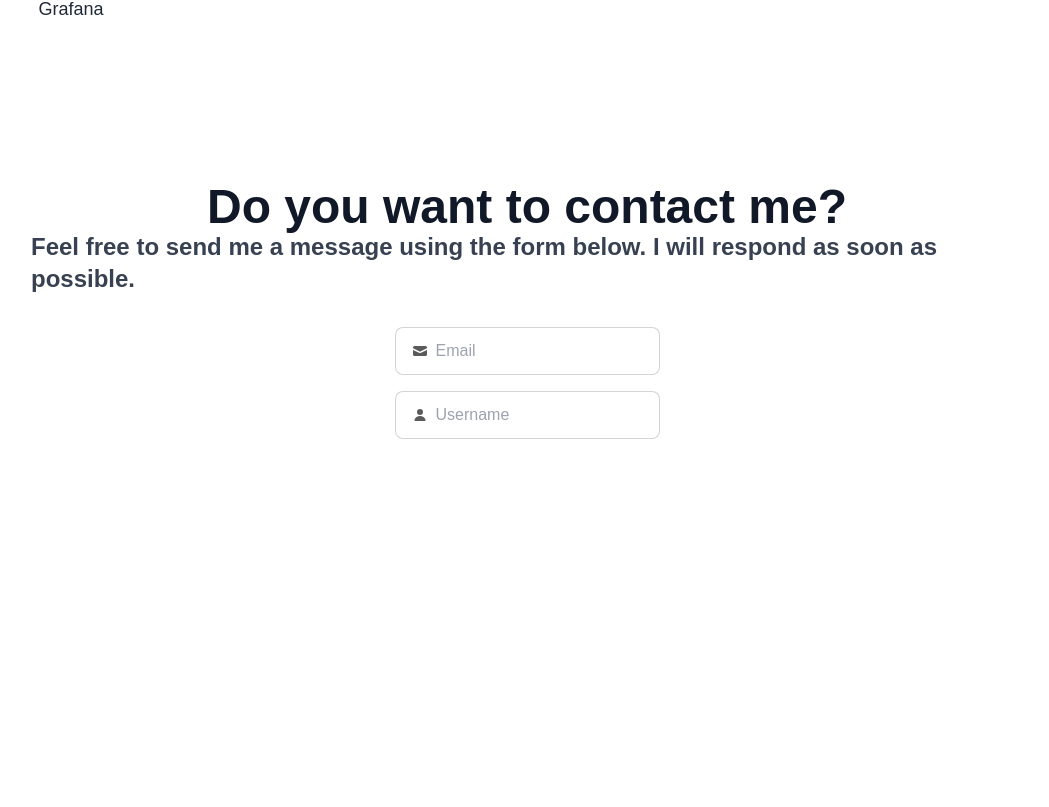
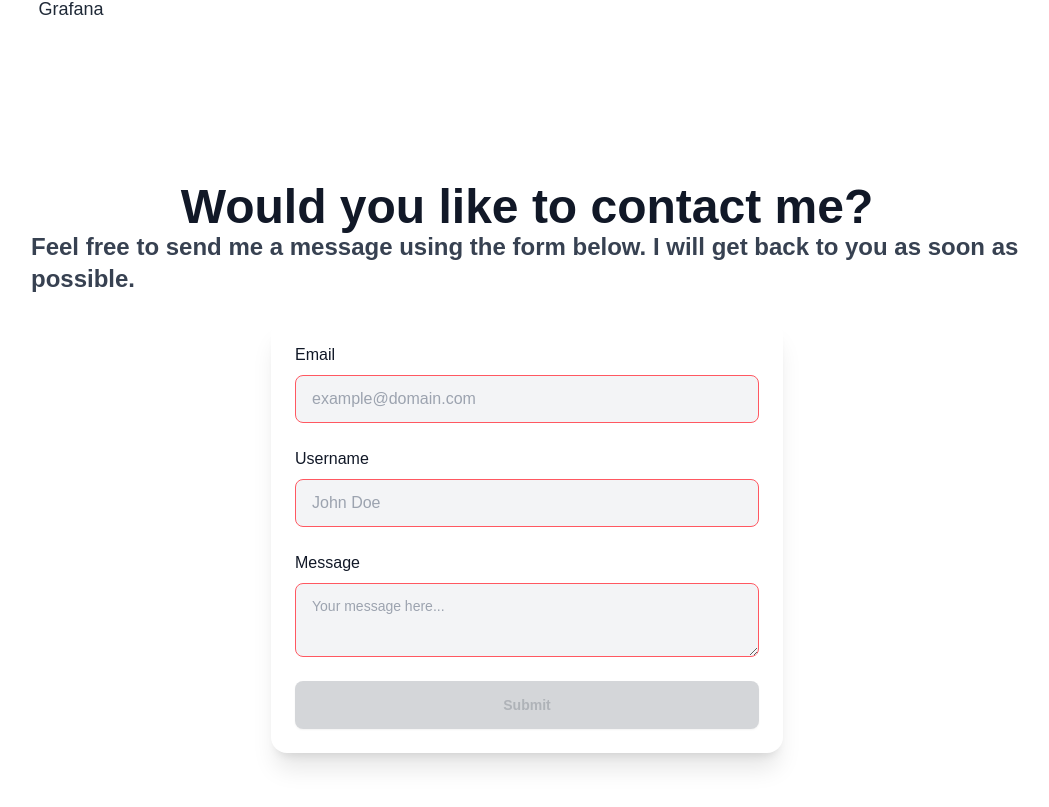
Before and after one commit to Farmeurimmo/portfolio-v5, a Next.js app: page /en in a window 1280 px wide. Shown: the part 1834-2641 px from the top of the page, without its empty margins (113-1162 px from the left). Built offline with nearby package versions, Linux system fonts and the light colour scheme; no server answers.

Commit message:
feat: add contact form (without backend interaction)

```diff
--- a/src/app/[locale]/page.jsx
+++ b/src/app/[locale]/page.jsx
@@ -1,4 +1,5 @@
 import {useTranslations} from 'next-intl';
+import ContactForm from "@/components/ContactForm";
 
 let skills = [
     {
@@ -235,10 +236,11 @@ export default function HomePage() {
                         <h2 className="text-3xl sm:text-4xl lg:text-5xl font-bold text-gray-900 dark:text-white">{t('skills.title')}</h2>
                         {Object.keys(groupedSkills).map(category => (
                             <div key={category} className="flex flex-col flex-wrap gap-8">
-                                <h3 className="text-2xl sm:text-3xl lg:text-4xl font-semibold text-gray-800 dark:text-gray-200">{t("skills."+ category)}</h3>
+                                <h3 className="text-2xl sm:text-3xl lg:text-4xl font-semibold text-gray-800 dark:text-gray-200">{t("skills." + category)}</h3>
                                 <div className="flex flex-wrap gap-4">
                                     {groupedSkills[category].map(skill => (
-                                        <div key={skill.name} className={`card ${groupedSkills[category].length > 1 ? 'flex-grow' : ''}`}>
+                                        <div key={skill.name}
+                                             className={`card ${groupedSkills[category].length > 1 ? 'flex-grow' : ''}`}>
                                             <a href={skill.href} target="_blank"
                                                className="flex flex-col items-center gap-2" title={skill.name}>
                                                 <img src={getIconUrl(skill.name)}
@@ -256,32 +258,7 @@ export default function HomePage() {
                 <section id={"contact"} className="flex flex-col items-center min-h-screen p-4 sm:p-8 lg:p-16">
                     <h2 className="text-3xl sm:text-4xl lg:text-5xl font-bold text-gray-900 dark:text-white">{t('contact.title')}</h2>
                     <p className="text-lg font-semibold sm:text-xl lg:text-2xl text-gray-700 dark:text-gray-200">{t('contact.description')}</p>
-                    <div className="flex flex-col gap-4 mt-8">
-                        <label className="input input-bordered flex items-center gap-2">
-                            <svg
-                                xmlns="http://www.w3.org/2000/svg"
-                                viewBox="0 0 16 16"
-                                fill="currentColor"
-                                className="h-4 w-4 opacity-70">
-                                <path
-                                    d="M2.5 3A1.5 1.5 0 0 0 1 4.5v.793c.026.009.051.02.076.032L7.674 8.51c.206.1.446.1.652 0l6.598-3.185A.755.755 0 0 1 15 5.293V4.5A1.5 1.5 0 0 0 13.5 3h-11Z" />
-                                <path
-                                    d="M15 6.954 8.978 9.86a2.25 2.25 0 0 1-1.956 0L1 6.954V11.5A1.5 1.5 0 0 0 2.5 13h11a1.5 1.5 0 0 0 1.5-1.5V6.954Z" />
-                            </svg>
-                            <input type="text" className="grow" placeholder="Email" />
-                        </label>
-                        <label className="input input-bordered flex items-center gap-2">
-                            <svg
-                                xmlns="http://www.w3.org/2000/svg"
-                                viewBox="0 0 16 16"
-                                fill="currentColor"
-                                className="h-4 w-4 opacity-70">
-                                <path
-                                    d="M8 8a3 3 0 1 0 0-6 3 3 0 0 0 0 6ZM12.735 14c.618 0 1.093-.561.872-1.139a6.002 6.002 0 0 0-11.215 0c-.22.578.254 1.139.872 1.139h9.47Z" />
-                            </svg>
-                            <input type="text" className="grow" placeholder="Username" />
-                        </label>
-                    </div>
+                    <ContactForm/>
                 </section>
             </main>
         </div>
--- /dev/null
+++ b/src/components/ContactForm.jsx
@@ -0,0 +1,110 @@
+"use client";
+
+import {useState} from "react";
+import {useTranslations} from "next-intl";
+
+export default function ContactForm() {
+    const t = useTranslations("HomePage");
+    const [formData, setFormData] = useState({email: "", username: "", message: ""});
+    const [formFieldValidity, setFormFieldValidity] = useState({email: false, username: false, message: false});
+    const [loading, setLoading] = useState(false);
+    const [success, setSuccess] = useState(false);
+    const [error, setError] = useState(null);
+
+    const validateField = (name, value) => {
+        switch (name) {
+            case "email":
+                return /^[^\s@]+@[^\s@]+\.[^\s@]+$/.test(value);
+            case "username":
+                return value.length >= 3;
+            case "message":
+                return value.length >= 10;
+            default:
+                return false;
+        }
+    };
+
+    const handleChange = (e) => {
+        const {name, value} = e.target;
+        setFormData((prev) => ({...prev, [name]: value}));
+        setFormFieldValidity((prev) => ({...prev, [name]: validateField(name, value)}));
+    };
+
+    const handleSubmit = async (e) => {
+        e.preventDefault();
+        if (!Object.values(formFieldValidity).every(Boolean)) return;
+
+        setLoading(true);
+        setSuccess(false);
+        setError(null);
+
+        try {
+            const response = await fetch("/api/contact", {
+                method: "POST",
+                headers: {"Content-Type": "application/json"},
+                body: JSON.stringify(formData),
+            });
+
+            if (!response.ok) throw new Error("An error occurred");
+
+            setSuccess(true);
+            setFormData({email: "", username: "", message: ""});
+            setFormFieldValidity({email: false, username: false, message: false});
+        } catch (err) {
+            setError(err.message);
+        } finally {
+            setLoading(false);
+        }
+    };
+
+    return (
+        <form onSubmit={handleSubmit}
+              className="flex flex-col m-6 gap-6 p-6 bg-white text-gray-900 dark:bg-gray-900 dark:text-white rounded-2xl shadow-xl w-full max-w-lg">
+            <label className="flex flex-col gap-2">
+                <span className="text-gray-900 dark:text-gray-200">{t('contact.email')}</span>
+                <input
+                    type="email"
+                    name="email"
+                    value={formData.email}
+                    onChange={handleChange}
+                    className={`input input-bordered bg-gray-100 dark:bg-gray-800 text-gray-900 dark:text-white ${formFieldValidity.email ? "input-success" : "input-error"}`}
+                    placeholder={t('contact.emailPlaceholder')}
+                    required
+                />
+            </label>
+
+            <label className="flex flex-col gap-2">
+                <span className="text-gray-900 dark:text-gray-200">{t('contact.username')}</span>
+                <input
+                    type="text"
+                    name="username"
+                    value={formData.username}
+                    onChange={handleChange}
+                    className={`input input-bordered bg-gray-100 dark:bg-gray-800 text-gray-900 dark:text-white ${formFieldValidity.username ? "input-success" : "input-error"}`}
+                    placeholder={t('contact.usernamePlaceholder')}
+                    required
+                />
+            </label>
+
+            <label className="flex flex-col gap-2">
+                <span className="text-gray-900 dark:text-gray-200">{t('contact.message')}</span>
+                <textarea
+                    name="message"
+                    value={formData.message}
+                    onChange={handleChange}
+                    className={`textarea textarea-bordered bg-gray-100 dark:bg-gray-800 text-gray-900 dark:text-white ${formFieldValidity.message ? "textarea-success" : "textarea-error"}`}
+                    placeholder={t('contact.messagePlaceholder')}
+                    required
+                />
+            </label>
+
+            <button type="submit" className="btn btn-primary"
+                    disabled={loading || !Object.values(formFieldValidity).every(Boolean)}>
+                {loading ? t('contact.sending') : t('contact.submit')}
+            </button>
+
+            {success && <p className="text-green-500 text-sm">{t('contact.successMessage')}</p>}
+            {error && <p className="text-red-500 text-sm">{error}</p>}
+        </form>
+    );
+}
--- a/src/langs/en.json
+++ b/src/langs/en.json
@@ -14,8 +14,17 @@
       "Languages": "Languages"
     },
     "contact": {
-      "title": "Do you want to contact me?",
-      "description": "Feel free to send me a message using the form below. I will respond as soon as possible."
+      "title": "Would you like to contact me?",
+      "description": "Feel free to send me a message using the form below. I will get back to you as soon as possible.",
+      "email": "Email",
+      "emailPlaceholder": "example@domain.com",
+      "username": "Username",
+      "usernamePlaceholder": "John Doe",
+      "message": "Message",
+      "messagePlaceholder": "Your message here...",
+      "submit": "Submit",
+      "sending": "Sending...",
+      "successMessage": "Message sent successfully!"
     }
   },
   "LocaleSwitcher": {
--- a/src/langs/fr.json
+++ b/src/langs/fr.json
@@ -15,7 +15,16 @@
     },
     "contact": {
       "title": "Vous souhaitez me contacter ?",
-      "description": "N'hésitez pas à m'envoyer un message en utilisant le formulaire ci-dessous. Je vous répondrai dans les plus brefs délais."
+      "description": "N'hésitez pas à m'envoyer un message en utilisant le formulaire ci-dessous. Je vous répondrai dans les plus brefs délais.",
+      "email": "Email",
+      "emailPlaceholder": "exemple@domaine.com",
+      "username": "Nom d'utilisateur",
+      "usernamePlaceholder": "John Doe",
+      "message": "Message",
+      "messagePlaceholder": "Votre message ici...",
+      "submit": "Envoyer",
+      "sending": "Envoi en cours...",
+      "successMessage": "Message envoyé avec succès !"
     }
   },
   "LocaleSwitcher": {
```
